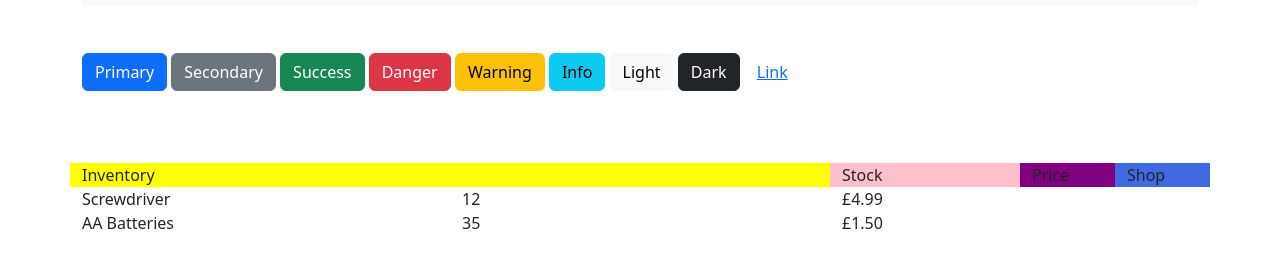
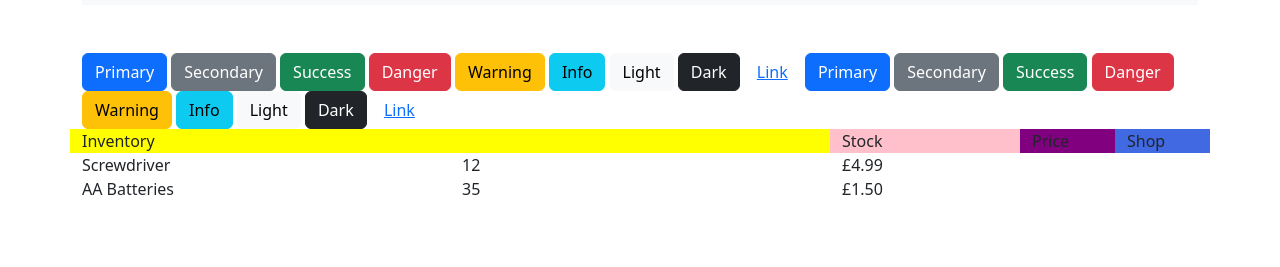
Before and after one commit to Boity01/Session-7-Github, a plain HTML site: page index.html in a window 1280 px wide. Shown: the part 65-332 px from the top of the page. Drawn offline with nearby package versions, Linux system fonts and the light colour scheme.

Commit message:
jfjjg
rvfrvr

```diff
--- a/index.html
+++ b/index.html
@@ -58,7 +58,18 @@
 <button type="button" class="btn btn-dark">Dark</button>
 <button type="button" class="btn btn-link">Link</button>
 
-<br><br><br><br>
+<button type="button" class="btn btn-primary">Primary</button>
+<button type="button" class="btn btn-secondary">Secondary</button>
+<button type="button" class="btn btn-success">Success</button>
+<button type="button" class="btn btn-danger">Danger</button>
+<button type="button" class="btn btn-warning">Warning</button>
+<button type="button" class="btn btn-info">Info</button>
+<button type="button" class="btn btn-light">Light</button>
+<button type="button" class="btn btn-dark">Dark</button>
+<button type="button" class="btn btn-link">Link</button>
+
+
+
 <!-- 2.1 -->
 
 
```
